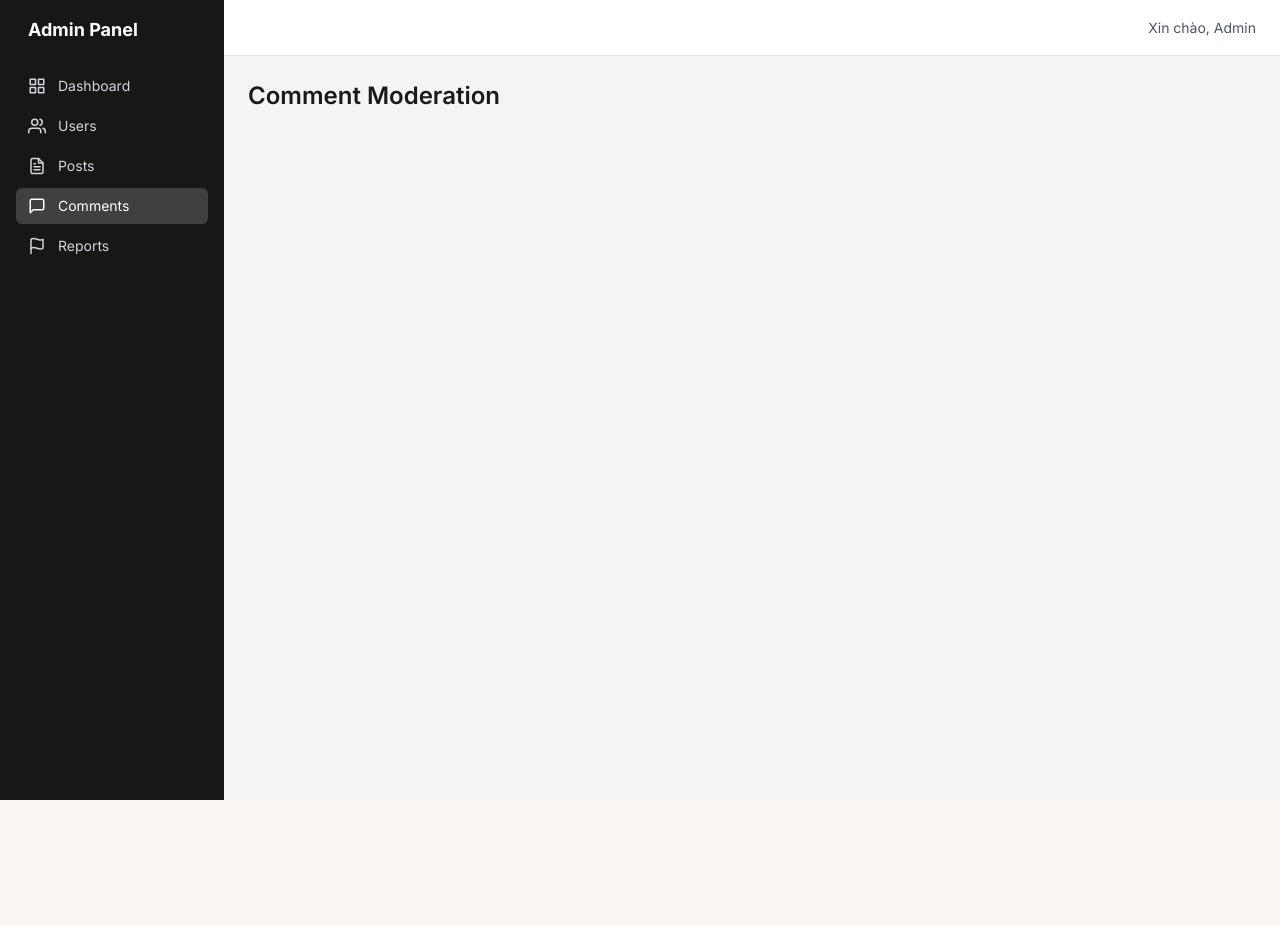
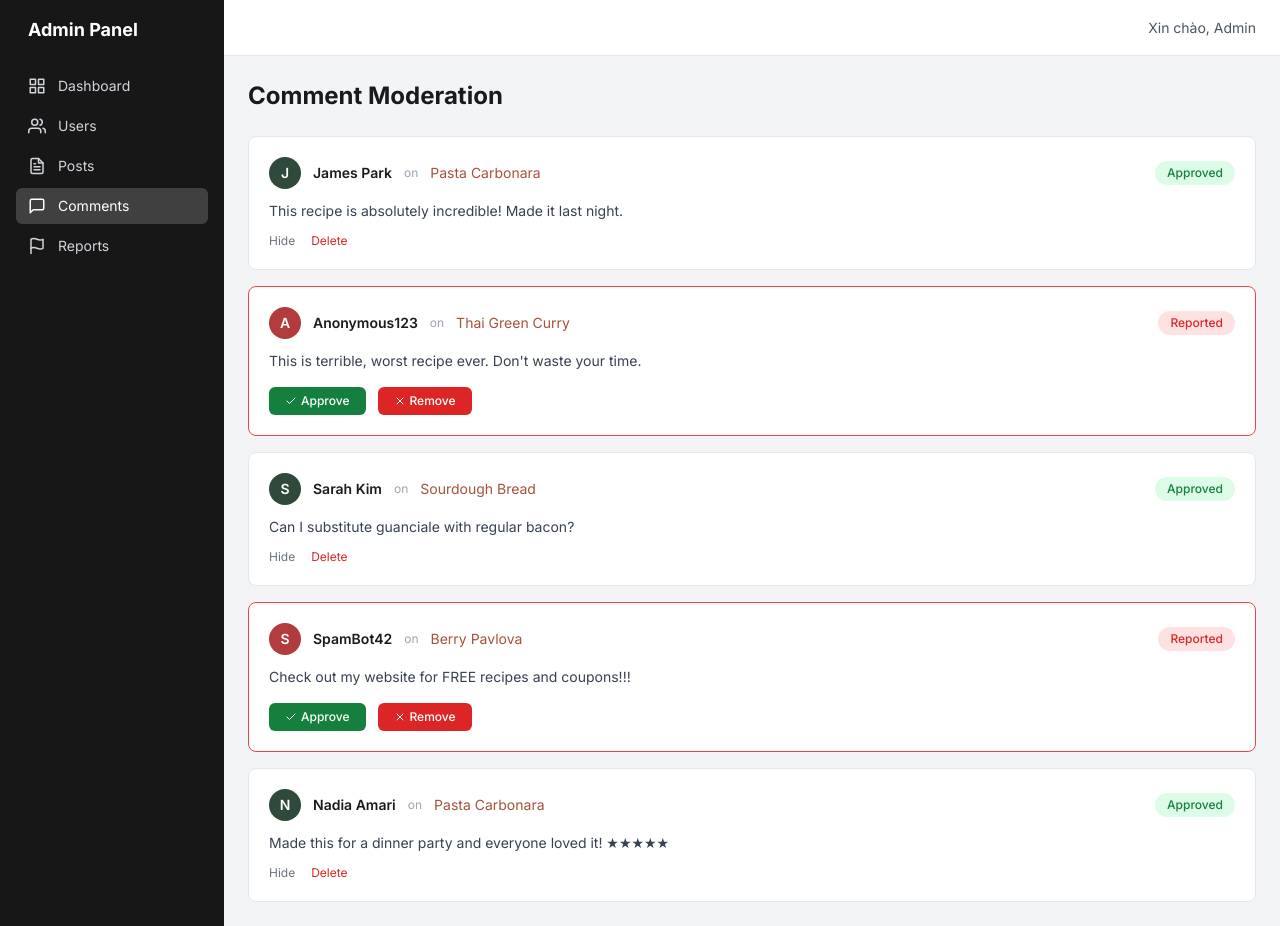
Before and after one commit to Hungichi/CookingBlog, a React (Vite) app in the folder frontend/: page /admin/comments in a window 1280 px wide. Before the commit the page ends 800 px from the top, so only its background shows below. Built offline with nearby package versions, Linux system fonts and the light colour scheme; no server answers; the HTML template or start-up script is replaced by a standard one.

Commit message:
feat(admin): Comment Moderation page (mock data)

```diff
--- a/frontend/src/pages/Admin/CommentModeration/CommentModeration.jsx
+++ b/frontend/src/pages/Admin/CommentModeration/CommentModeration.jsx
@@ -1,3 +1,104 @@
+import { useState } from "react";
+import { FiCheck, FiX } from "react-icons/fi";
+import StatusBadge from "../../../components/admin/StatusBadge";
+import { mockComments } from "./mockComments";
+
+const statusColor = { Approved: "green", Reported: "red", Hidden: "gray" };
+
 export default function CommentModeration() {
-  return <h1 className="text-2xl font-semibold">Comment Moderation</h1>;
+  const [comments, setComments] = useState(mockComments);
+
+  const updateStatus = (id, status) => {
+    setComments((prev) => prev.map((c) => (c.id === id ? { ...c, status } : c)));
+  };
+
+  const removeComment = (id) => {
+    if (!window.confirm("Bạn chắc chắn muốn xóa bình luận này?")) return;
+    setComments((prev) => prev.filter((c) => c.id !== id));
+  };
+
+  return (
+    <div>
+      <h1 className="mb-6 text-2xl font-bold">Comment Moderation</h1>
+
+      {comments.length === 0 ? (
+        <p className="py-10 text-center text-sm text-gray-400">Không có bình luận nào.</p>
+      ) : (
+        <div className="space-y-4">
+          {comments.map((c) => {
+            const reported = c.status === "Reported";
+            return (
+              <div
+                key={c.id}
+                className={`rounded-lg border bg-white p-5 ${
+                  reported ? "border-red-500" : "border-gray-200"
+                }`}
+              >
+                {/* Hàng trên: avatar, tên, bài viết, trạng thái */}
+                <div className="flex items-center justify-between">
+                  <div className="flex items-center gap-3">
+                    <div
+                      className={`flex h-8 w-8 items-center justify-center rounded-full text-sm font-semibold text-white ${
+                        reported ? "bg-[#b23b3b]" : "bg-[#2f4a3a]"
+                      }`}
+                    >
+                      {c.user.charAt(0).toUpperCase()}
+                    </div>
+                    <span className="text-sm font-semibold">{c.user}</span>
+                    <span className="text-xs text-gray-400">on</span>
+                    <span className="text-sm text-[#a8523a]">{c.post}</span>
+                  </div>
+                  <StatusBadge color={statusColor[c.status]}>{c.status}</StatusBadge>
+                </div>
+
+                {/* Nội dung */}
+                <p className={`mt-3 text-sm ${c.status === "Hidden" ? "text-gray-400 italic" : "text-gray-700"}`}>
+                  {c.content}
+                </p>
+
+                {/* Nút hành động */}
+                {reported ? (
+                  <div className="mt-4 flex gap-3">
+                    <button
+                      type="button"
+                      onClick={() => updateStatus(c.id, "Approved")}
+                      className="flex items-center gap-1 rounded-md bg-green-700 px-4 py-1.5 text-xs font-medium text-white hover:bg-green-800"
+                    >
+                      <FiCheck /> Approve
+                    </button>
+                    <button
+                      type="button"
+                      onClick={() => removeComment(c.id)}
+                      className="flex items-center gap-1 rounded-md bg-red-600 px-4 py-1.5 text-xs font-medium text-white hover:bg-red-700"
+                    >
+                      <FiX /> Remove
+                    </button>
+                  </div>
+                ) : (
+                  <div className="mt-3 flex gap-4 text-xs">
+                    <button
+                      type="button"
+                      onClick={() =>
+                        updateStatus(c.id, c.status === "Hidden" ? "Approved" : "Hidden")
+                      }
+                      className="text-gray-500 hover:text-gray-800"
+                    >
+                      {c.status === "Hidden" ? "Show" : "Hide"}
+                    </button>
+                    <button
+                      type="button"
+                      onClick={() => removeComment(c.id)}
+                      className="text-red-600 hover:text-red-700"
+                    >
+                      Delete
+                    </button>
+                  </div>
+                )}
+              </div>
+            );
+          })}
+        </div>
+      )}
+    </div>
+  );
 }
--- /dev/null
+++ b/frontend/src/pages/Admin/CommentModeration/mockComments.js
@@ -0,0 +1,7 @@
+export const mockComments = [
+  { id: 1, user: "James Park", post: "Pasta Carbonara", content: "This recipe is absolutely incredible! Made it last night.", status: "Approved" },
+  { id: 2, user: "Anonymous123", post: "Thai Green Curry", content: "This is terrible, worst recipe ever. Don't waste your time.", status: "Reported" },
+  { id: 3, user: "Sarah Kim", post: "Sourdough Bread", content: "Can I substitute guanciale with regular bacon?", status: "Approved" },
+  { id: 4, user: "SpamBot42", post: "Berry Pavlova", content: "Check out my website for FREE recipes and coupons!!!", status: "Reported" },
+  { id: 5, user: "Nadia Amari", post: "Pasta Carbonara", content: "Made this for a dinner party and everyone loved it! ★★★★★", status: "Approved" },
+];
```
